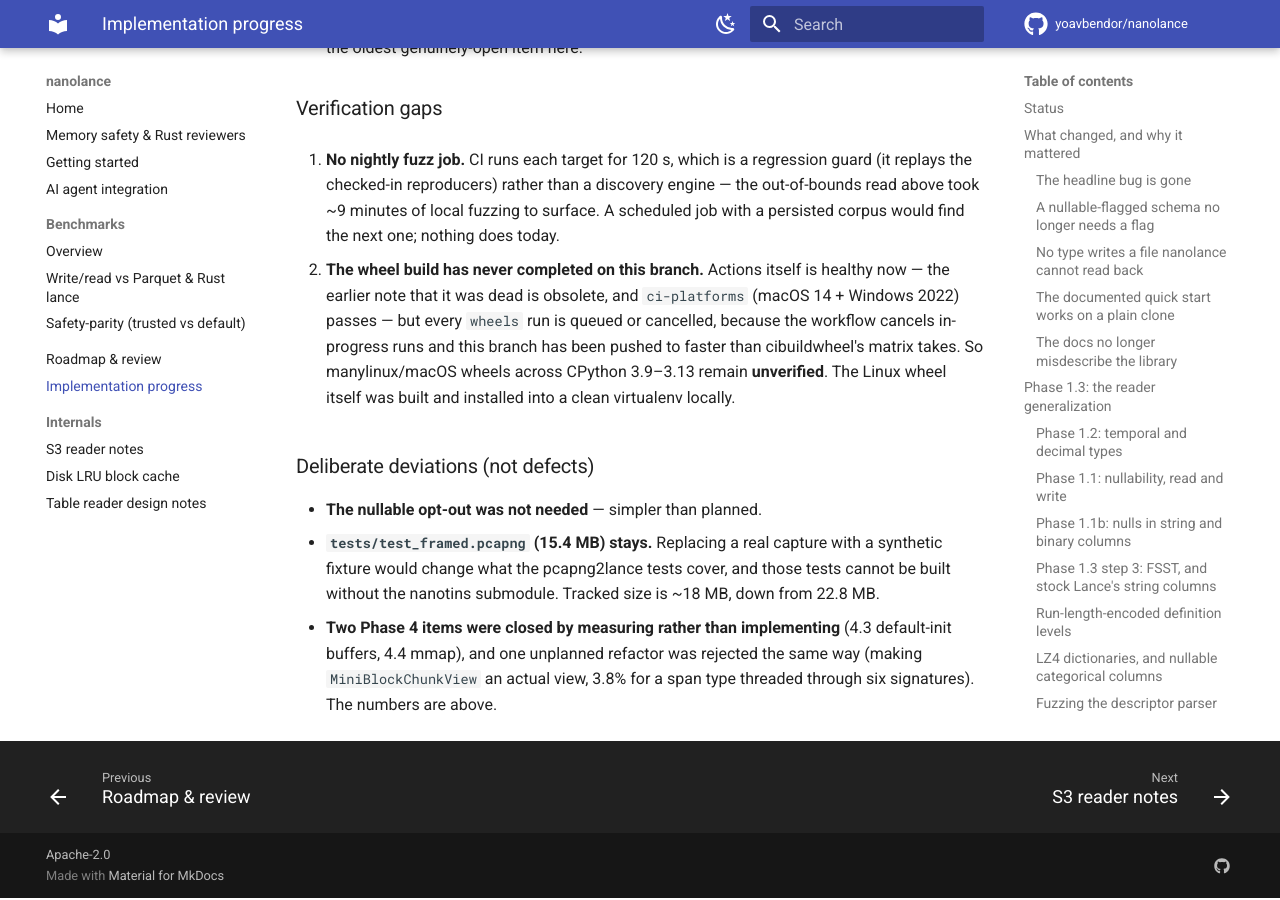
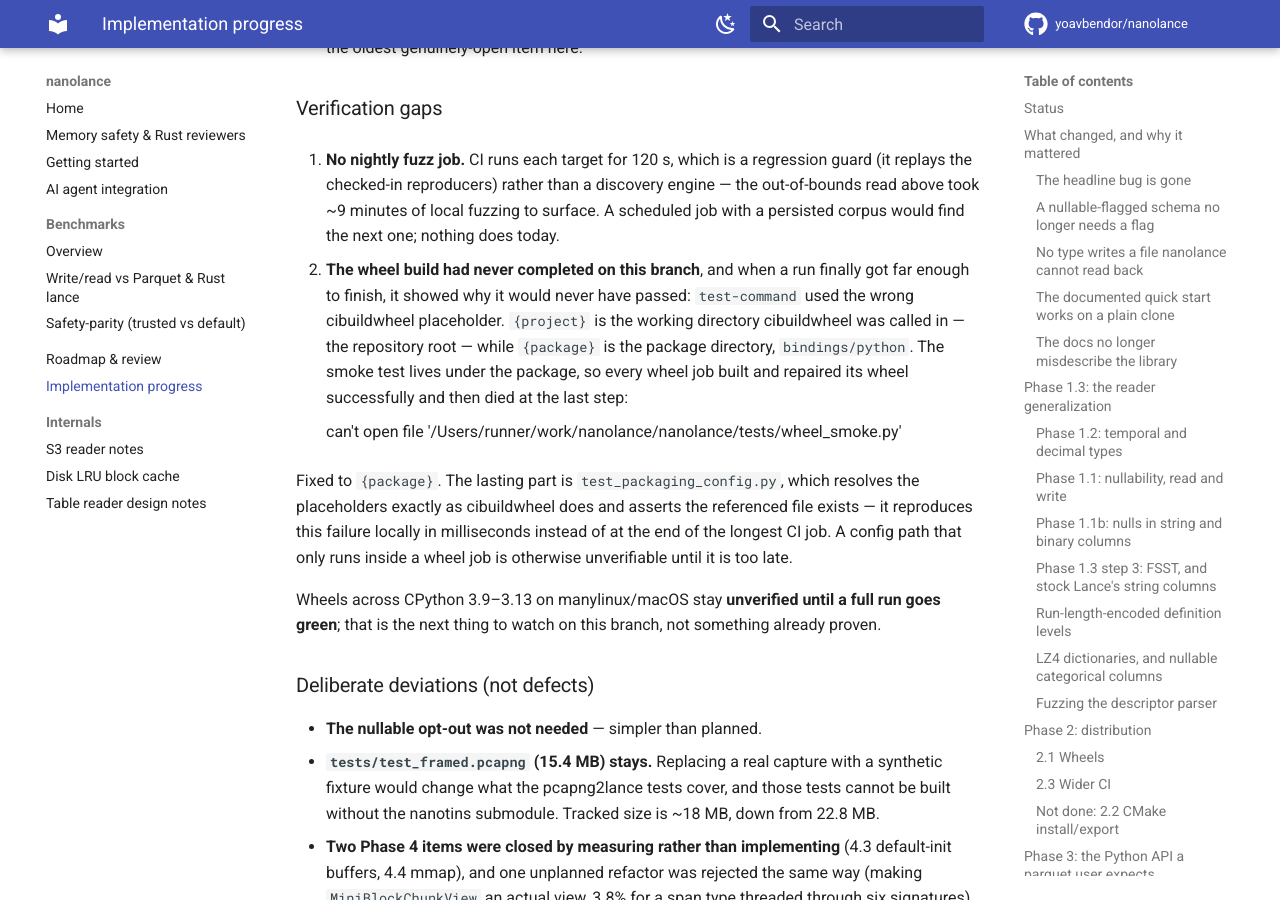
Before and after one commit to yoavbendor/nanolance, an MkDocs documentation site: the page built from docs/PROGRESS.md, in a window 1280 px wide and 900 px high, scrolled down 47252 px. Built offline with MkDocs 1.6.1 and Material for MkDocs 9.7.7, drawn with Linux system fonts in a browser that asks for light colours; comment, search, counter and statistics services are not loaded.

Commit message:
fix(ci): the wheel smoke test is under {package}, not {project}
Every wheel job built and repaired its wheel successfully, then failed at the
very last step:

    can't open file '/Users/runner/work/nanolance/nanolance/tests/wheel_smoke.py'

cibuildwheel is invoked from the repository root with `package-dir:
bindings/python`, and its two path placeholders are different directories:

    {project}  the working directory cibuildwheel was called in -- the repo root
    {package}  the package directory -- bindings/python

(`prepare_command(..., project=Path(".").resolve(),
package=build_options.package_dir.resolve())` in cibuildwheel's macos.py and
linux.py.) The smoke test lives under the package, so the reference had to be
{package}. The macOS log shows the expansion unambiguously, since there is no
container to confuse it with a mount point.

The lasting part is tests/test_packaging_config.py, which resolves the
placeholders the same way cibuildwheel does and asserts the referenced file
exists. Verified it reproduces this exact failure: putting {project} back makes
it fail locally in milliseconds, naming the missing path and the likely cause,
instead of costing a full wheel matrix to discover.

A config path that only executes inside a wheel job is otherwise unverifiable
until the longest job in CI has already run.

1037 pytest.

Co-Authored-By: Claude Opus 5 <noreply@anthropic.com>
Claude-Session: https://claude.ai/code/session_014PGy9PK68gHvyR8T1r5ueY

```diff
--- a/docs/PROGRESS.md
+++ b/docs/PROGRESS.md
@@ -1789,12 +1789,22 @@ is most likely to hit.
     ~9 minutes of local fuzzing to surface. A scheduled job with a persisted corpus would find the
     next one; nothing does today.
 
-12. **The wheel build has never completed on this branch.** Actions itself is healthy now — the
-   earlier note that it was dead is obsolete, and `ci-platforms` (macOS 14 + Windows 2022) passes —
-   but every `wheels` run is queued or cancelled, because the workflow cancels in-progress runs and
-   this branch has been pushed to faster than cibuildwheel's matrix takes. So manylinux/macOS wheels
-   across CPython 3.9–3.13 remain **unverified**. The Linux wheel itself was built and installed into
-   a clean virtualenv locally.
+12. **The wheel build had never completed on this branch**, and when a run finally got far enough to
+   finish, it showed why it would never have passed: `test-command` used the wrong cibuildwheel
+   placeholder. `{project}` is the working directory cibuildwheel was called in — the repository
+   root — while `{package}` is the package directory, `bindings/python`. The smoke test lives under
+   the package, so every wheel job built and repaired its wheel successfully and then died at the
+   last step:
+
+       can't open file '/Users/runner/work/nanolance/nanolance/tests/wheel_smoke.py'
+
+   Fixed to `{package}`. The lasting part is `test_packaging_config.py`, which resolves the
+   placeholders exactly as cibuildwheel does and asserts the referenced file exists — it reproduces
+   this failure locally in milliseconds instead of at the end of the longest CI job. A config path
+   that only runs inside a wheel job is otherwise unverifiable until it is too late.
+
+   Wheels across CPython 3.9–3.13 on manylinux/macOS stay **unverified until a full run goes green**;
+   that is the next thing to watch on this branch, not something already proven.
 
 ### Deliberate deviations (not defects)
 
```
Also changed, not shown: 2 other files.
